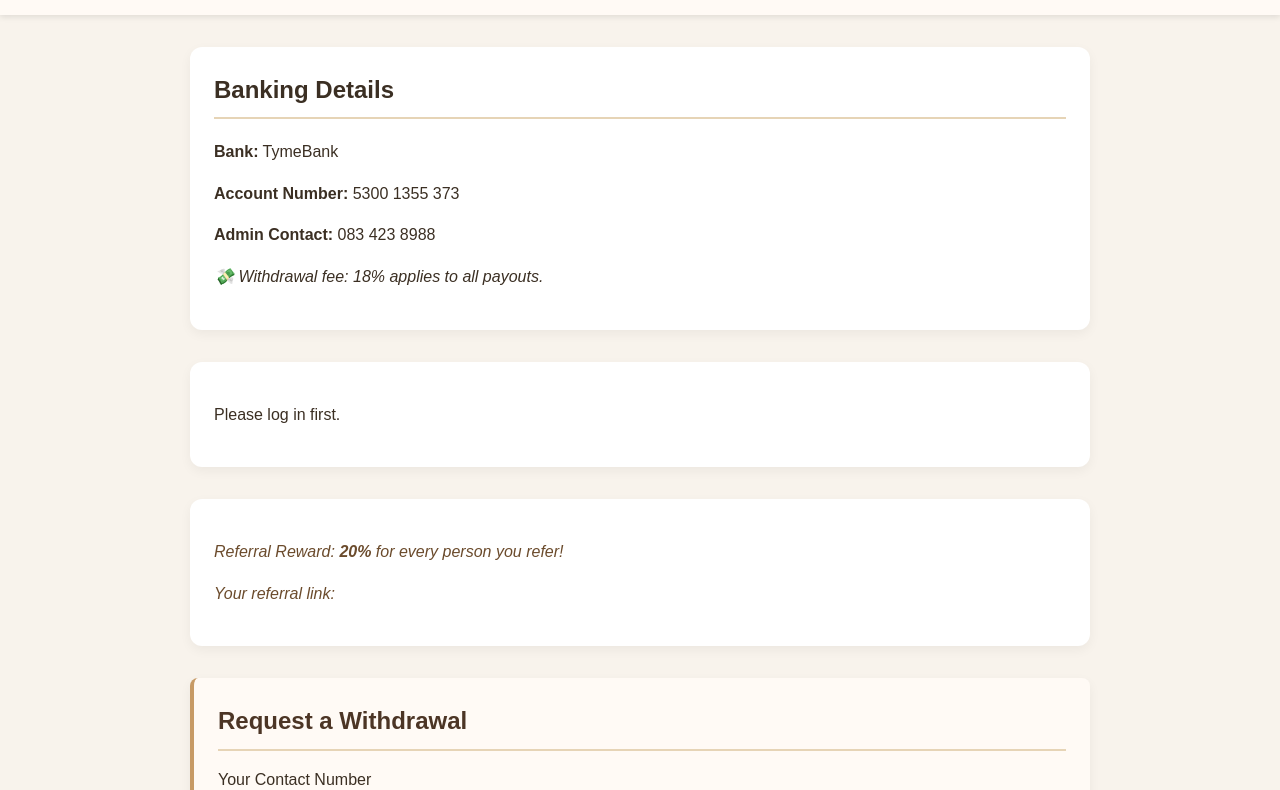
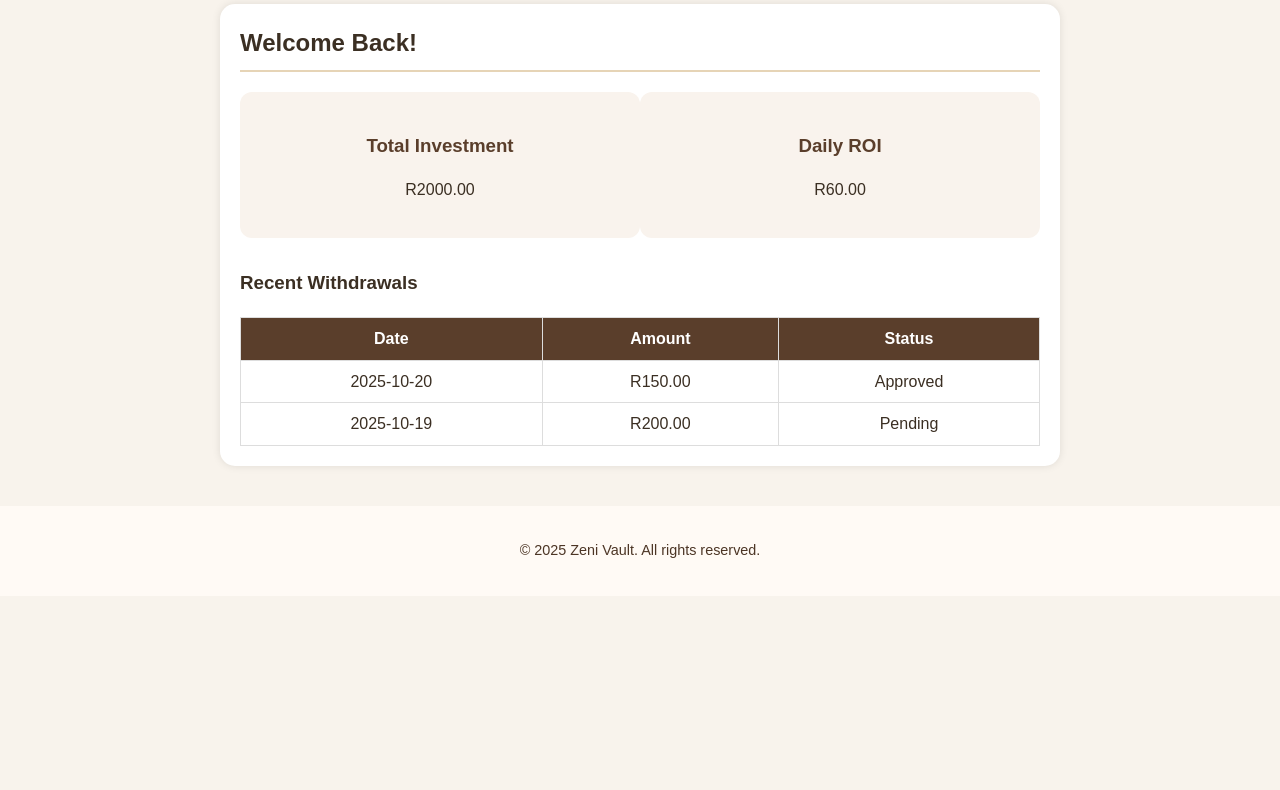
Before and after one commit to Mbals-tech/ZeniVaultApp, a plain HTML site: page dashboard.html in a window 1280 px wide. Shown: the part 164-954 px from the top of the page. After the commit the page ends 800 px from the top, so only its background shows below. Drawn offline with Linux system fonts and the light colour scheme.

Commit message:
Update dashboard.html

```diff
--- a/dashboard.html
+++ b/dashboard.html
@@ -1,95 +1,120 @@
 <!DOCTYPE html>
 <html lang="en">
 <head>
-  <meta charset="UTF-8" />
-  <meta name="viewport" content="width=device-width, initial-scale=1.0" />
-  <title>Dashboard | Zeni Vault</title>
-  <link rel="stylesheet" href="style.css" />
+  <meta charset="UTF-8">
+  <meta name="viewport" content="width=device-width, initial-scale=1.0">
+  <title>Zeni Vault Dashboard</title>
+  <link rel="stylesheet" href="style.css">
+  <style>
+    .dashboard-container {
+      max-width: 800px;
+      margin: 40px auto;
+      background: white;
+      padding: 20px;
+      border-radius: 15px;
+      box-shadow: 0 0 8px rgba(0,0,0,0.1);
+    }
+
+    .stats {
+      display: flex;
+      justify-content: space-around;
+      text-align: center;
+      margin-top: 20px;
+    }
+
+    .stat-card {
+      background: #f9f3ed;
+      border-radius: 12px;
+      padding: 20px;
+      width: 45%;
+    }
+
+    .stat-card h3 {
+      color: #5a3e2b;
+      margin-bottom: 10px;
+    }
+
+    .transactions {
+      margin-top: 30px;
+    }
+
+    .transactions table {
+      width: 100%;
+      border-collapse: collapse;
+    }
+
+    .transactions th, .transactions td {
+      border: 1px solid #ddd;
+      padding: 8px;
+      text-align: center;
+    }
+
+    .transactions th {
+      background-color: #5a3e2b;
+      color: white;
+    }
+  </style>
 </head>
 <body>
   <header>
-    <div class="header-container">
-      <img src="assets/logo.png" alt="Zeni Vault Logo" class="logo" />
-      <h1>Zeni Vault Dashboard</h1>
-    </div>
+    <img src="assets/logo.png" alt="Zeni Vault Logo" class="logo">
+    <h1>Zeni Vault Dashboard</h1>
   </header>
 
-  <main class="dashboard">
-  <section class="bank-info">
-    <h2>Banking Details</h2>
-    <p><strong>Bank:</strong> TymeBank</p>
-    <p><strong>Account Number:</strong> 5300 1355 373</p>
-    <p><strong>Admin Contact:</strong> 083 423 8988</p>
-    <p><em>💸 Withdrawal fee: 18% applies to all payouts.</em></p>
-  </section>
+  <main class="dashboard-container">
+    <h2>Welcome Back!</h2>
 
-  <section id="userInfo" class="user-info"></section>
+    <div class="stats">
+      <div class="stat-card">
+        <h3>Total Investment</h3>
+        <p id="totalInvestment">R0.00</p>
+      </div>
+      <div class="stat-card">
+        <h3>Daily ROI</h3>
+        <p id="dailyROI">R0.00</p>
+      </div>
+    </div>
 
-  <section class="note">
-    <p>Referral Reward: <strong>20%</strong> for every person you refer!</p>
-    <p>Your referral link:</p>
-    <div id="refLink" class="ref-link"></div>
-  </section>
+    <div class="transactions">
+      <h3>Recent Withdrawals</h3>
+      <table>
+        <thead>
+          <tr>
+            <th>Date</th>
+            <th>Amount</th>
+            <th>Status</th>
+          </tr>
+        </thead>
+        <tbody id="withdrawalsTable">
+          <tr>
+            <td>2025-10-20</td>
+            <td>R150.00</td>
+            <td>Approved</td>
+          </tr>
+          <tr>
+            <td>2025-10-19</td>
+            <td>R200.00</td>
+            <td>Pending</td>
+          </tr>
+        </tbody>
+      </table>
+    </div>
+  </main>
 
-  <!-- 🪙 Withdrawal Section -->
-  <section class="withdraw">
-    <h2>Request a Withdrawal</h2>
-    <form id="withdrawForm">
-      <label for="withdrawPhone">Your Contact Number</label>
-      <input type="text" id="withdrawPhone" required />
+  <footer>
+    <p>© 2025 Zeni Vault. All rights reserved.</p>
+  </footer>
 
-      <label for="withdrawAmount">Withdrawal Amount (R)</label>
-      <input type="number" id="withdrawAmount" required min="50" />
+  <script>
+    // Simulated user data (you can connect this to real data later)
+    const userData = {
+      investment: 2000,
+      dailyROI: 60,
+    };
 
-      <button type="submit" class="btn">Submit Withdrawal Request</button>
-    </form>
-  </section>
-
-  <div class="center">
-    <a href="login.html" class="btn logout">Logout</a>
-  </div>
-</main>
-
-<script>
-  const user = JSON.parse(localStorage.getItem("zeniUser"));
-  const container = document.getElementById("userInfo");
-  const refLink = document.getElementById("refLink");
-  const phoneField = document.getElementById("withdrawPhone");
-
-  if (!user) {
-    container.innerHTML = "<p>Please log in first.</p>";
-  } else {
-    const start = new Date(user.startDate);
-    const today = new Date();
-    const diffDays = Math.floor((today - start) / (1000 * 60 * 60 * 24));
-    const totalEarned = diffDays * parseFloat(user.dailyROI || 0);
-    const daysLeft = 45 - diffDays;
-
-    container.innerHTML = `
-      <h2>Welcome, ${user.name}</h2>
-      <div class="card">
-        <p><strong>Phone:</strong> ${user.phone}</p>
-        <p><strong>Package:</strong> ${user.package}</p>
-        <p><strong>Invested:</strong> R${user.invested}</p>
-        <p><strong>Daily ROI:</strong> R${user.dailyROI}</p>
-        <p><strong>Days Active:</strong> ${diffDays} / 45</p>
-        <p><strong>Days Remaining:</strong> ${daysLeft > 0 ? daysLeft : 0}</p>
-        <p><strong>Total Earned:</strong> R${totalEarned}</p>
-      </div>
-    `;
-
-    refLink.innerHTML = `https://zenivault.netlify.app/register?ref=${user.phone}`;
-    phoneField.value = user.phone; // auto-fill contact
-  }
-
-  // WhatsApp redirect for withdrawals
-  document.getElementById("withdrawForm").addEventListener("submit", (e) => {
-    e.preventDefault();
-    const phone = document.getElementById("withdrawPhone").value.trim();
-    const amount = document.getElementById("withdrawAmount").value.trim();
-    const message = encodeURIComponent(
-      `Hello Zeni Vault, I’d like to withdraw R${amount}. My contact: ${phone}.`
-    );
-    window.open(`https://wa.me/27834238988?text=${message}`, "_blank");
-  });
-</script>
+    // Update dashboard
+    document.getElementById('totalInvestment').innerText = `R${userData.investment.toFixed(2)}`;
+    document.getElementById('dailyROI').innerText = `R${userData.dailyROI.toFixed(2)}`;
+  </script>
+</body>
+</html>
```
